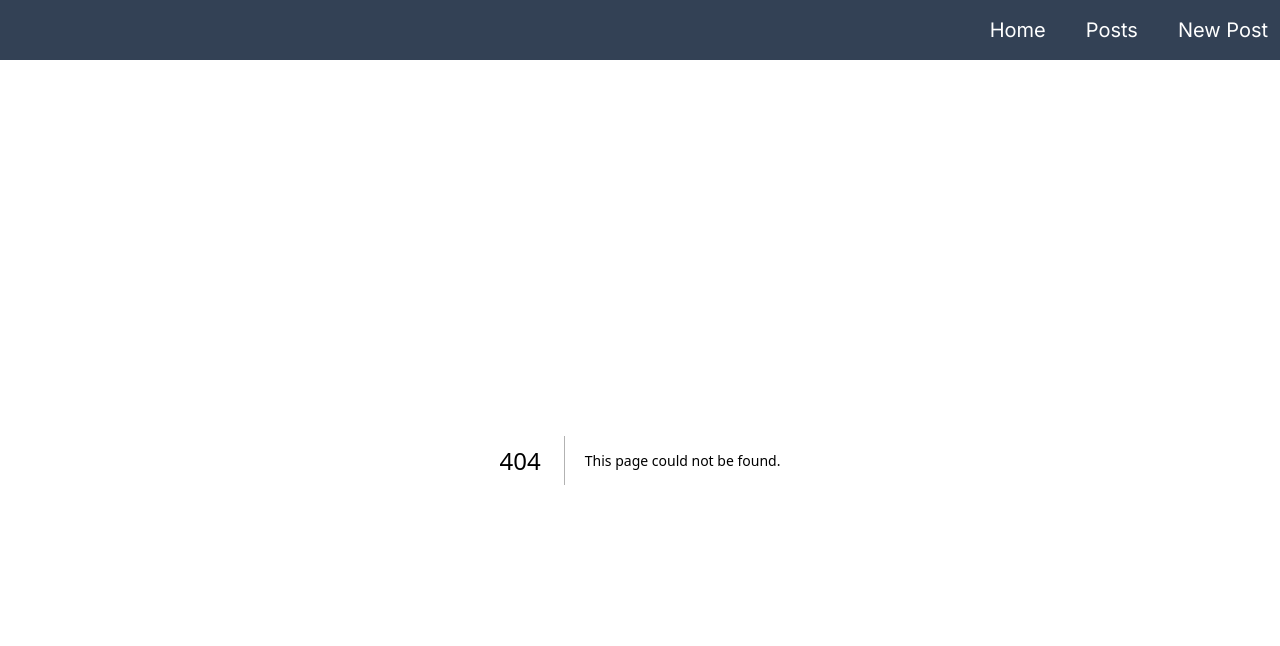
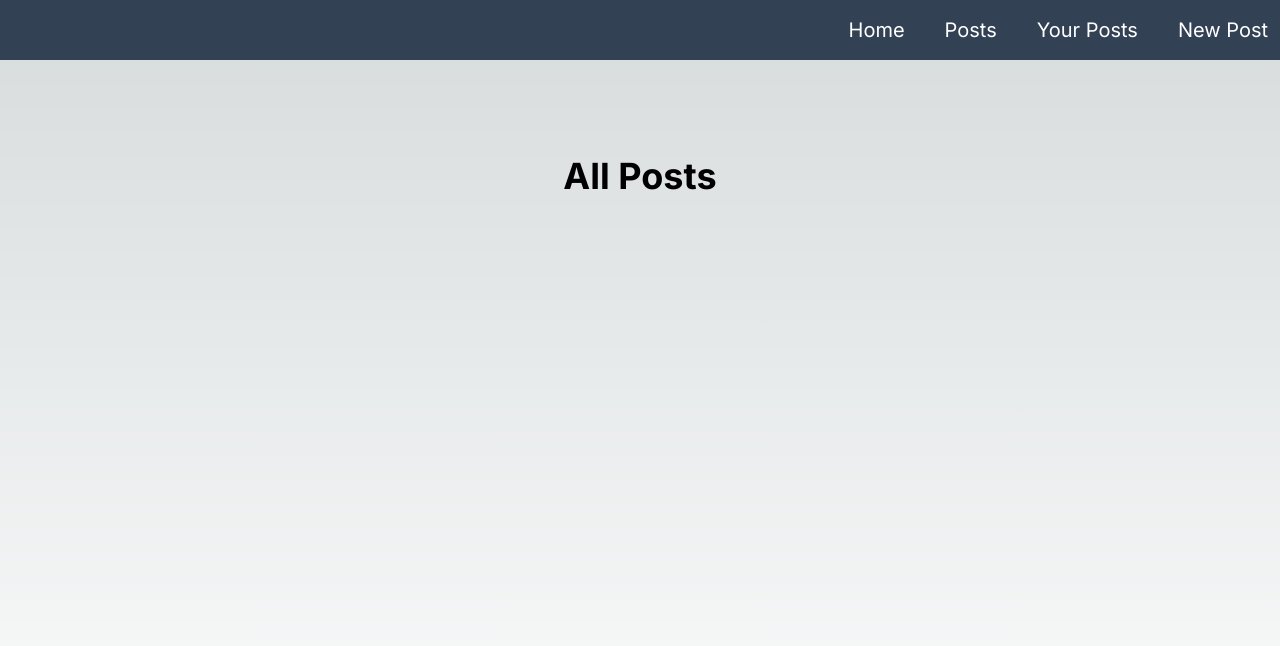
Before and after one commit to arshkhatwani/nextjs-concepts-practice, a Next.js app: page /posts/all in a window 1280 px wide. Before the commit this address had no page. Shown: the top 646 px of the page. Built offline with nearby package versions, Linux system fonts and the light colour scheme.

Commit message:
Adds route to view all posts

```diff
--- /dev/null
+++ b/src/app/posts/all/page.tsx
@@ -0,0 +1,9 @@
+import Heading from "@/components/Heading";
+
+export default function AllPosts() {
+    return (
+        <div>
+            <Heading>All Posts</Heading>
+        </div>
+    );
+}
--- a/src/components/Navbar.tsx
+++ b/src/components/Navbar.tsx
@@ -4,7 +4,8 @@ const linkClass = "text-xl text-white hover:text-blue-700";
 
 const navItems = [
     { path: "/", name: "Home" },
-    { path: "/posts", name: "Posts" },
+    { path: "/posts/all", name: "Posts" },
+    { path: "/posts", name: "Your Posts" },
     { path: "/posts/new", name: "New Post" },
 ];
 
```
